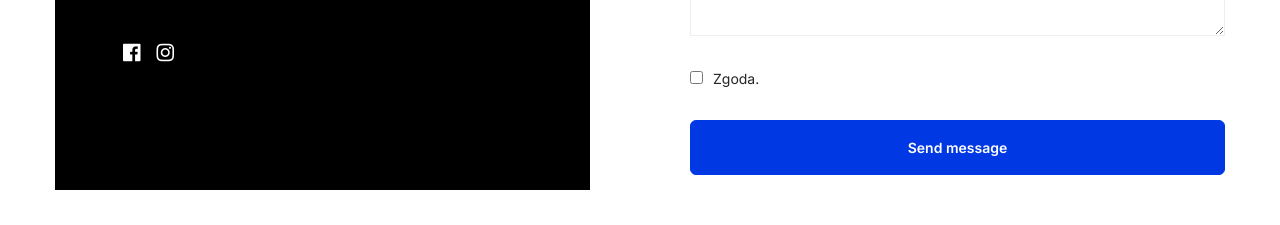
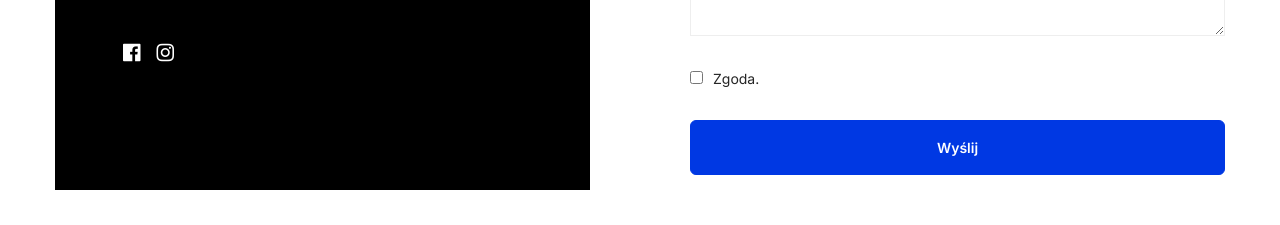
Before and after one commit to panpixel/www-panpixel, a Nuxt app: page /kontakt in a window 1280 px wide. Shown: the part 1080-1305 px from the top of the page. Built offline with nearby package versions, Linux system fonts and the light colour scheme; what vue-masonry, vue-masonry-css, vue-silentbox would draw is missing.

Commit message:
Update ContactModern.vue

```diff
--- a/components/sections/ContactModern.vue
+++ b/components/sections/ContactModern.vue
@@ -63,7 +63,7 @@
                                 <div data-netlify-recaptcha="true">
                                 </div>
                                 <div class="col-lg-12 mt--30">
-                                    <input type="submit" value="Send message">
+                                    <input type="submit" value="Wyślij">
                                     <p class="form-messege"></p>
                                 </div>
                             </div>
```
